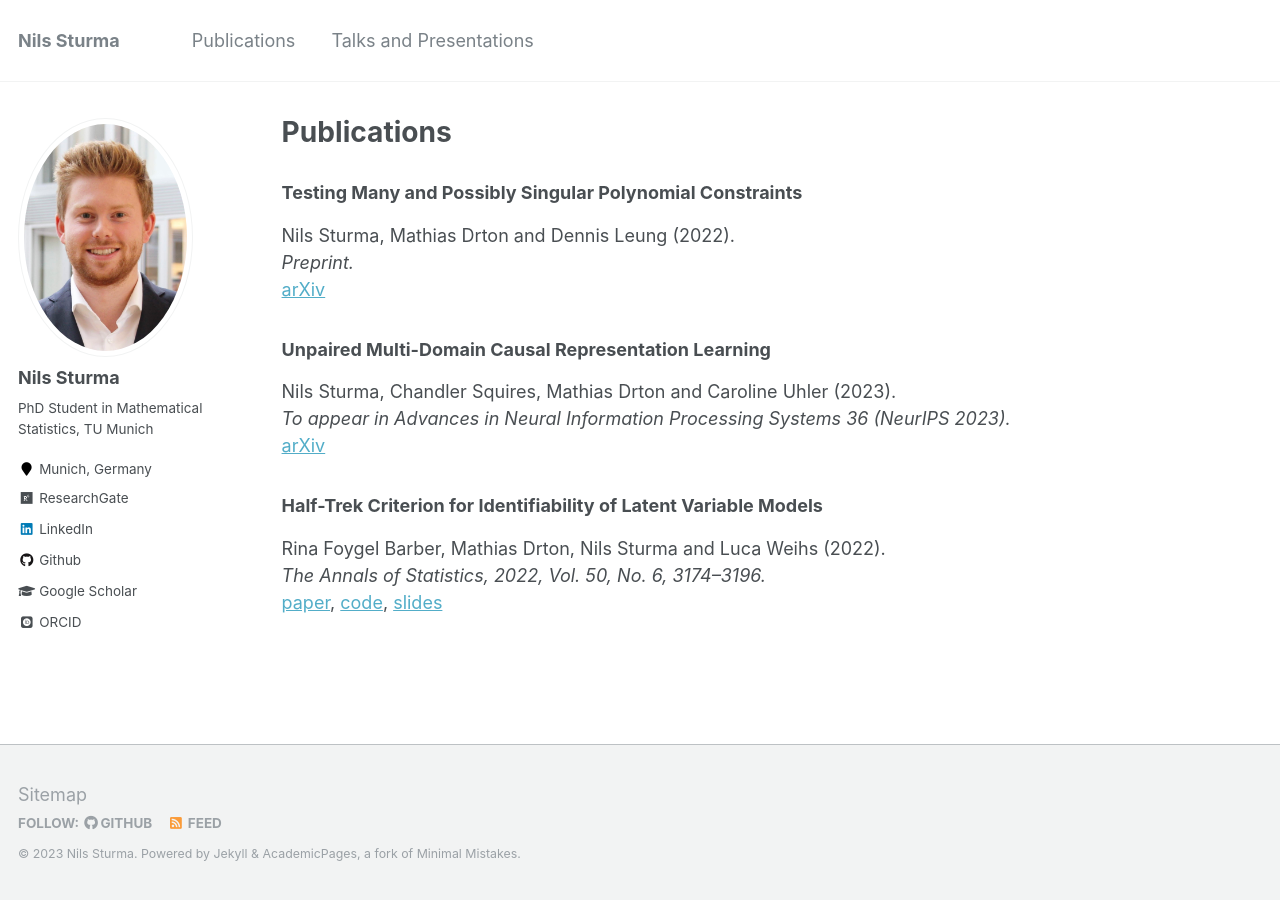
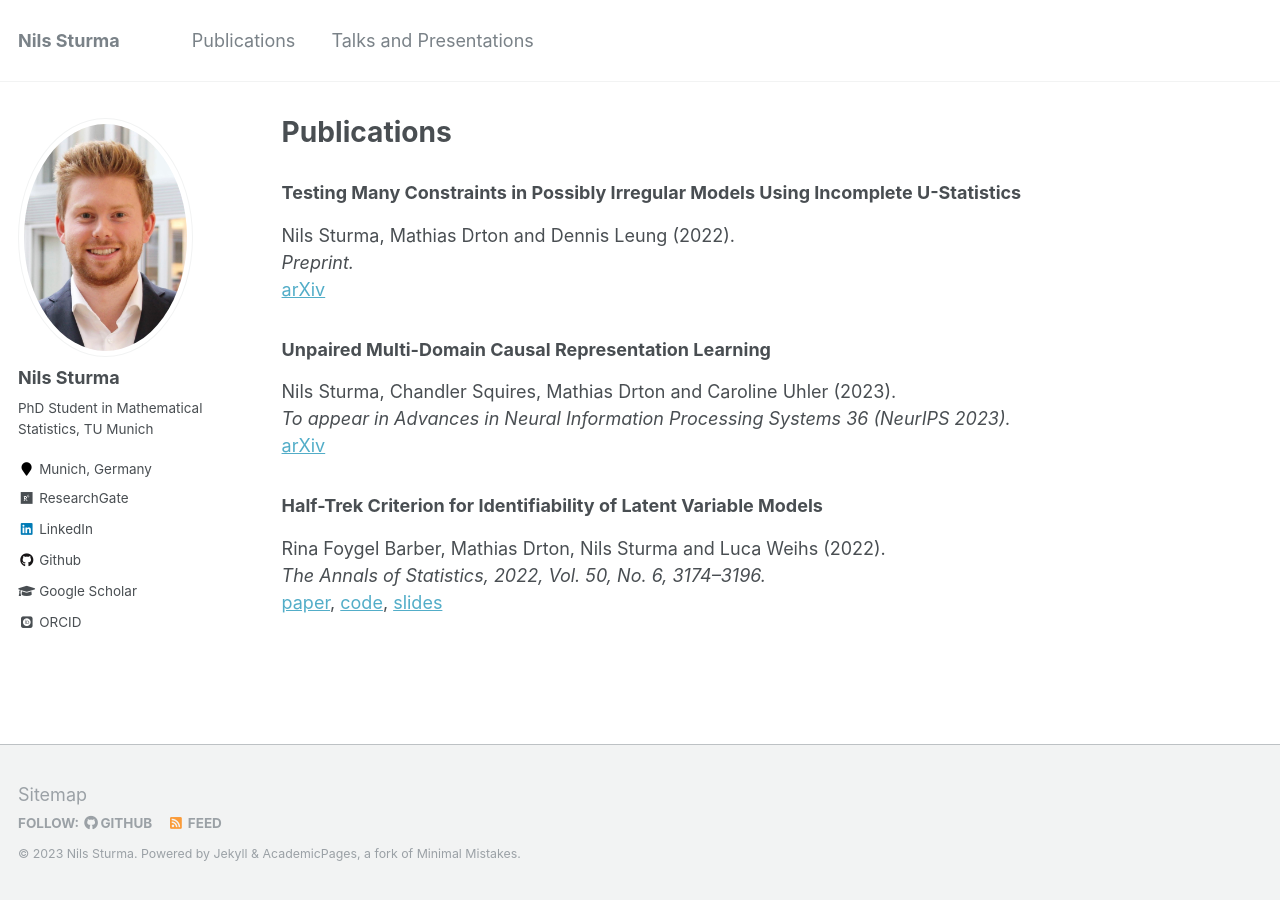
Before and after one commit to NilsSturma/nilssturma.github.io, a Jekyll site: the page built from _pages/publications.md, in a window 1280 px wide. Built offline with Jekyll 4.4.1, drawn with Linux system fonts in a browser that asks for light colours; some web fonts are replaced.

Commit message:
updated title of testing paper

```diff
--- a/_pages/publications.md
+++ b/_pages/publications.md
@@ -15,7 +15,7 @@ author_profile: true
   {% include archive-single.html %}
 {% endfor %}
  -->
-### Testing Many and Possibly Singular Polynomial Constraints
+### Testing Many Constraints in Possibly Irregular Models Using Incomplete U-Statistics
 Nils Sturma, Mathias Drton and Dennis Leung (2022). \
 *Preprint.* \
 [arXiv](https://arxiv.org/abs/2208.11756)
```
